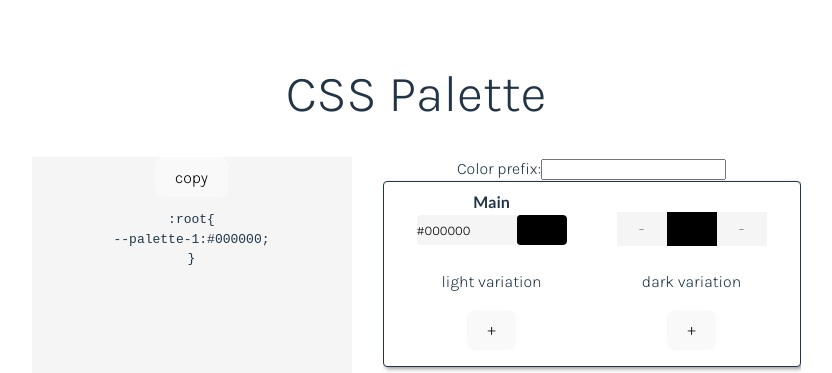
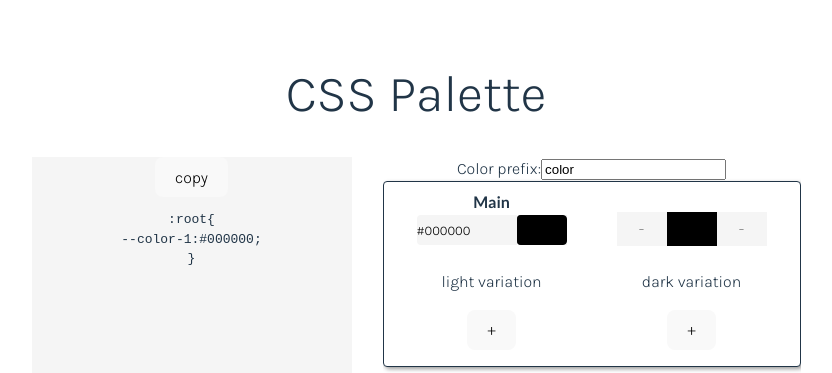
Before and after one commit to VERTIGOJACK/CSS-Palette, a Vue app: page / in a window 1280 px wide. Shown: the top 373 px of the page, without its empty margins (224-1056 px from the left). Built offline with nearby package versions, Linux system fonts and the light colour scheme.

Commit message:
version 1

```diff
--- a/src/App.vue
+++ b/src/App.vue
@@ -4,7 +4,7 @@
   import { ref } from "vue";
 
   const colorsList = ref([""]);
-  const colorPrefix = ref("palette");
+  const colorPrefix = ref("color");
 
   const updateCount = (operation) => {
     if (operation == "-" && colorsList.value.length > 1) {
@@ -75,7 +75,11 @@
       <section class="maker">
         <div class="prefix">
           <label for="prefix">Color prefix:</label>
-          <input type="text" name="prefix" />
+          <input
+            type="text"
+            name="prefix"
+            v-model="colorPrefix"
+            @input="(e) => (colorPrefix = e.target.value)" />
         </div>
         <PaletteItem
           v-for="(item, index) in colorsList"
```
